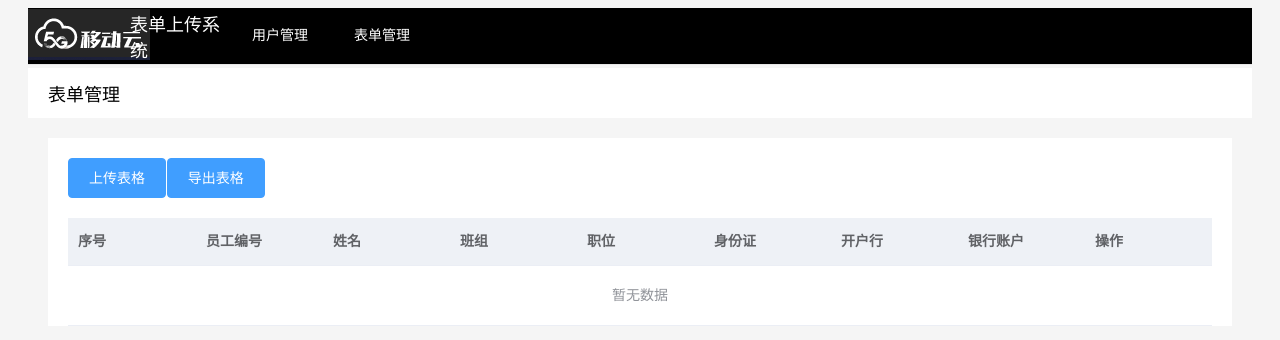
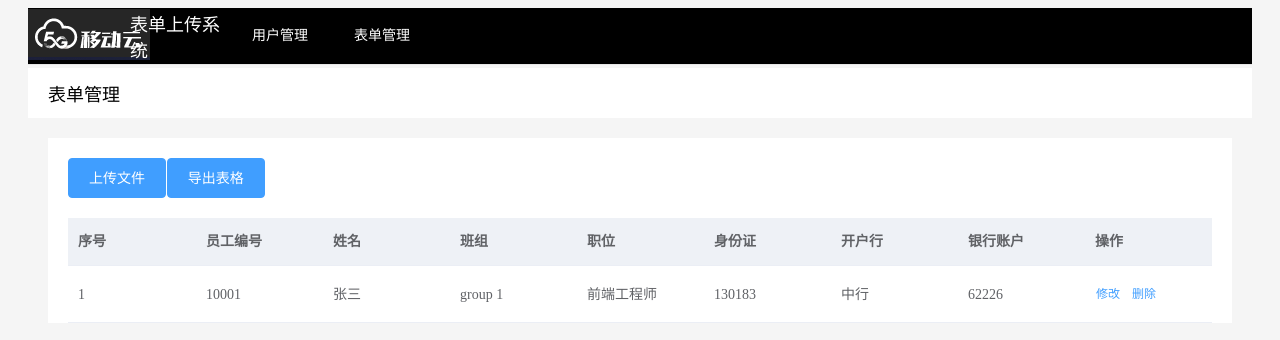
Before and after one commit to JiangLinsheng/Form-Filling-System, a Vue app: page /#/FormManage in a window 1280 px wide. Shown: the top 340 px of the page. Built offline with nearby package versions, Linux system fonts and the light colour scheme.

Commit message:
upload and exportExcel

```diff
--- a/package.json
+++ b/package.json
@@ -13,8 +13,10 @@
   "dependencies": {
     "axios": "^0.19.2",
     "element-ui": "^2.13.2",
+    "file-saver": "^2.0.2",
     "vue": "^2.5.2",
-    "vue-router": "^3.0.1"
+    "vue-router": "^3.0.1",
+    "xlsx": "^0.16.5"
   },
   "devDependencies": {
     "autoprefixer": "^7.1.2",
--- a/src/components/FormManage.vue
+++ b/src/components/FormManage.vue
@@ -8,10 +8,20 @@
     <div class="div-1">
       <el-row>
         <el-col :span="2">
-          <el-button class="button-1" type="primary">上传表格</el-button>
+          <el-upload
+            class="upload-demo"
+            ref="upload"
+            action="https://jsonplaceholder.typicode.com/posts/"
+            name="excelFile"
+            :on-success="uploadSuccess"
+            :show-file-list="false"
+            :before-upload="beforeAvatarUpload">
+            <el-button class="button-1" slot="trigger" type="primary">上传文件</el-button>
+            <!-- action为向后端传输文件的接口 -->
+          </el-upload>
         </el-col>
         <el-col :span="2">
-          <el-button class="button-1" type="primary">导出表格</el-button>
+          <el-button class="button-1" type="primary" @click="exportExcel">导出表格</el-button>
         </el-col>
       </el-row>
       <el-row class="row-2">
@@ -21,35 +31,35 @@
             class="table-1"
             :header-cell-style="headerCellStyle">
             <el-table-column
-              prop=""
+              prop="id"
               label="序号">
             </el-table-column>
             <el-table-column
-              prop=""
+              prop="employeeId"
               label="员工编号">
             </el-table-column>
             <el-table-column
-              prop=""
+              prop="employeeName"
               label="姓名">
             </el-table-column>
             <el-table-column
-              prop=""
+              prop="group"
               label="班组">
             </el-table-column>
             <el-table-column
-              prop=""
+              prop="post"
               label="职位">
             </el-table-column>
             <el-table-column
-              prop=""
+              prop="identityCard"
               label="身份证">
             </el-table-column>
             <el-table-column
-              prop=""
+              prop="bank"
               label="开户行">
             </el-table-column>
             <el-table-column
-              prop=""
+              prop="bankAccount"
               label="银行账户">
             </el-table-column>
             <el-table-column
@@ -101,11 +111,23 @@
 </template>
 
 <script>
+import FileSaver from 'file-saver'
+import XLSX from 'xlsx'
+
 export default {
   name: 'FormManage',
   data () {
     return {
-      tableData: [],
+      tableData: [{
+        id: 1,
+        employeeId: '10001',
+        employeeName: '张三',
+        group: 'group 1',
+        post: '前端工程师',
+        identityCard: '130183',
+        bank: '中行',
+        bankAccount: '62226'
+      }],
       dialogFormVisible: false,
       formLabelWidth: '120px',
       headerCellStyle: {background: '#eef1f6', color: '#606266'},
@@ -148,6 +170,59 @@ export default {
     }
   },
   methods: {
+    //  uploadUrl: function() {
+    //   return (
+    //     "/fanxing/import/batchInsertShops" +
+    //     "?businessName=" +
+    //     this.businessName +
+    //     "&businessStatus=" +
+    //     this.businessStatus +
+    //     "&businessType=" +
+    //     this.businessType
+    //   );
+    // },
+    uploadSuccess (response, file, fileList) {
+      if (response.status) {
+        alert('文件导入成功')
+      } else {
+        alert('文件导入失败')
+      }
+    },
+    // 上传前对文件的大小的判断
+    beforeAvatarUpload (file) {
+      const extension = file.name.split('.')[1] === 'xls'
+      const extension2 = file.name.split('.')[1] === 'xlsx'
+      const extension3 = file.name.split('.')[1] === 'doc'
+      const extension4 = file.name.split('.')[1] === 'docx'
+      const isLt2M = file.size / 1024 / 1024 < 10
+      if (!extension && !extension2 && !extension3 && !extension4) {
+        alert('上传模板只能是 xls、xlsx、doc、docx 格式!')
+      }
+      if (!isLt2M) {
+        alert('上传模板大小不能超过 10MB!')
+      }
+      return extension || extension2 || extension3 || (extension4 && isLt2M)
+    },
+    submitUpload () {
+      if (this.businessType != null) {
+        // 触发组件的action
+        this.$refs.upload.submit()
+      }
+      if (this.businessType == null) {
+        this.businessType = 'businessType不能为空'
+      }
+    },
+    exportExcel () {
+      /* generate workbook object from table */
+      var wb = XLSX.utils.table_to_book(document.querySelector('.table-1'))
+      /* get binary string as output */
+      var wbout = XLSX.write(wb, { bookType: 'xlsx', bookSST: true, type: 'array' })
+      try {
+        FileSaver.saveAs(new Blob([wbout], { type: 'application/octet-stream' }), 'sheetjs.xlsx')
+      } catch (e) { if (typeof console !== 'undefined') console.log(e, wbout) }
+      return wbout
+    },
+
     handleEdit (index, row) {
       this.dialogFormVisible = true
     },
```
